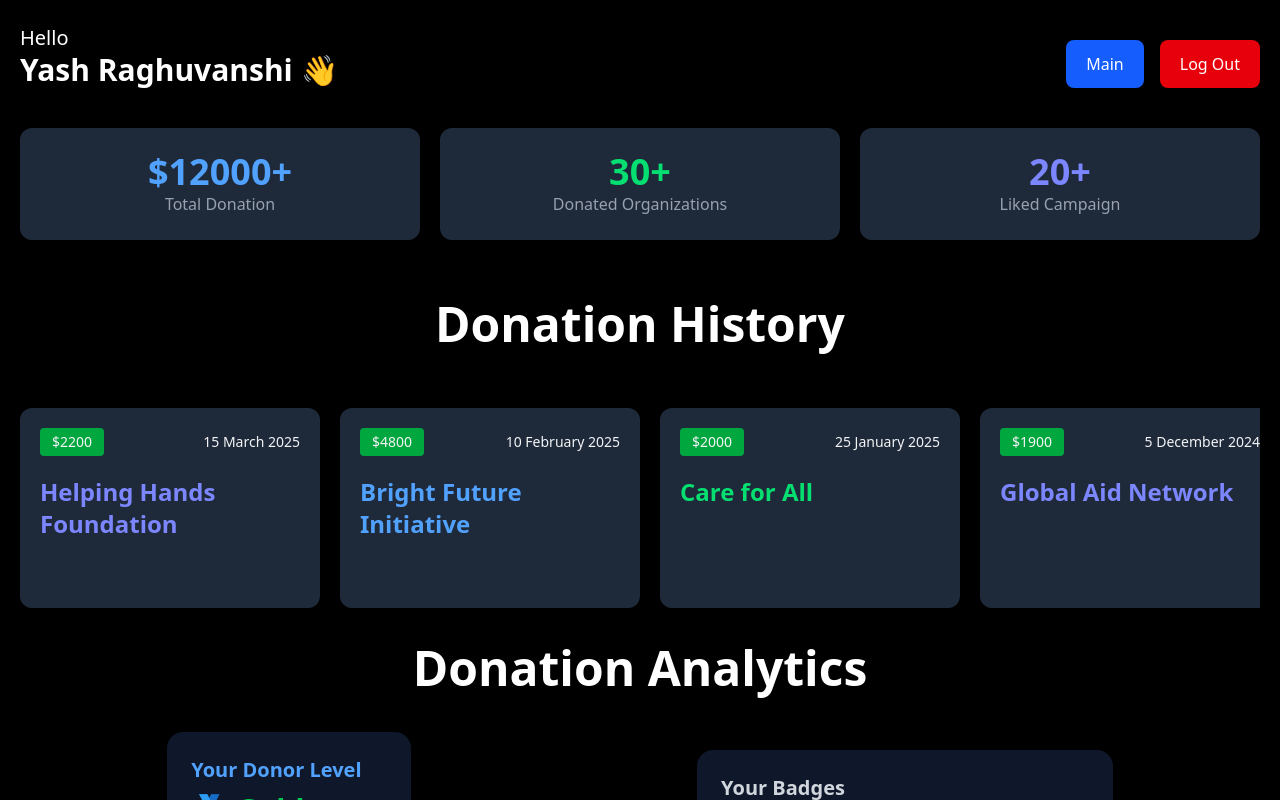
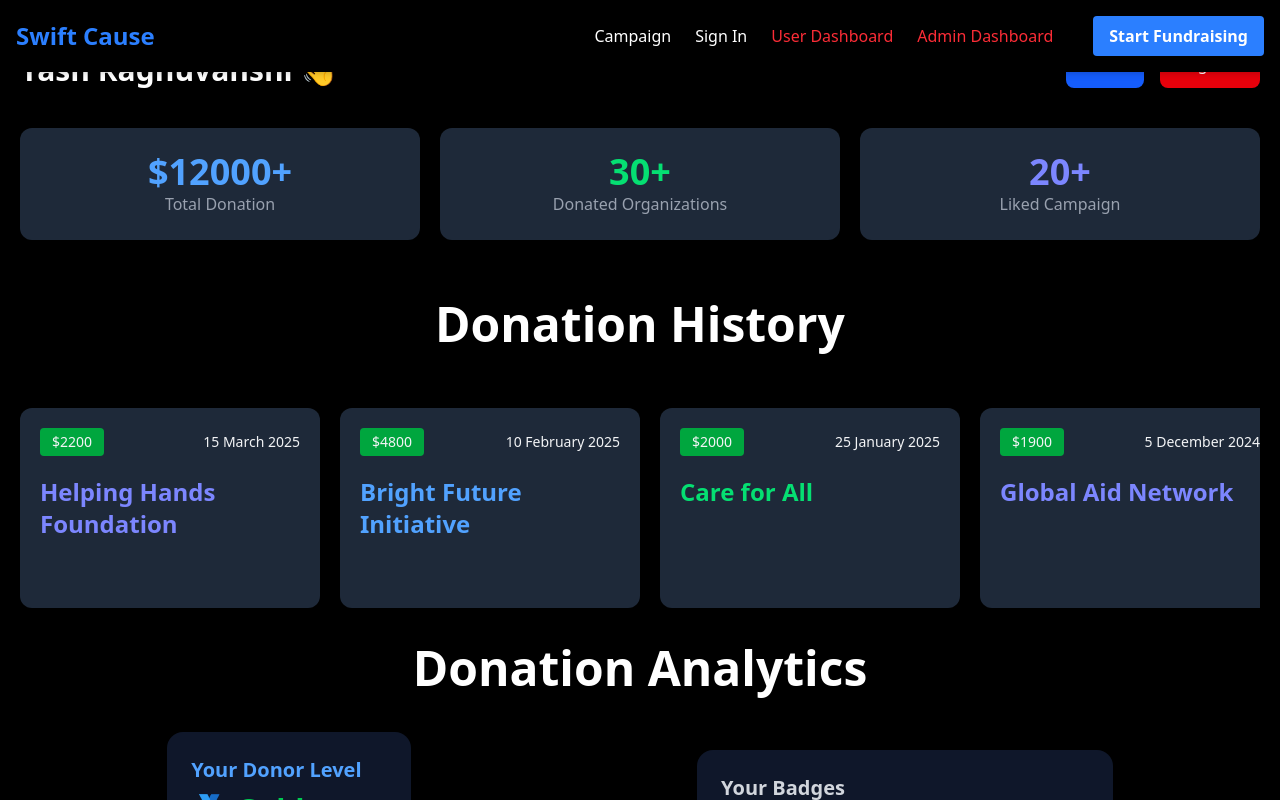
Before and after one commit to YNVSolutions/SwiftCause_Web, a Next.js app: page /UserDashboard in a window 1280 px wide. Shown: the top 800 px of the page. Built offline with nearby package versions, Linux system fonts and the light colour scheme.

Commit message:
Update page.jsx

```diff
--- a/app/UserDashboard/page.jsx
+++ b/app/UserDashboard/page.jsx
@@ -5,10 +5,12 @@ import Details from './Others/Details'
 import DonationList from './Others/DonationList'
 import DonationDetails from './Others/DonationDetails'
 import RewardsAndBadge from './Others/RewardsAndBadges'
+import Navbar from '../Components/NavBar'
 const UserDashboard = () => {
     return (
         <>
             <div className='min-h-screen bg-black'>
+                <Navbar />
                 <Header />
                 <Details />
                 <DonationList />
```
